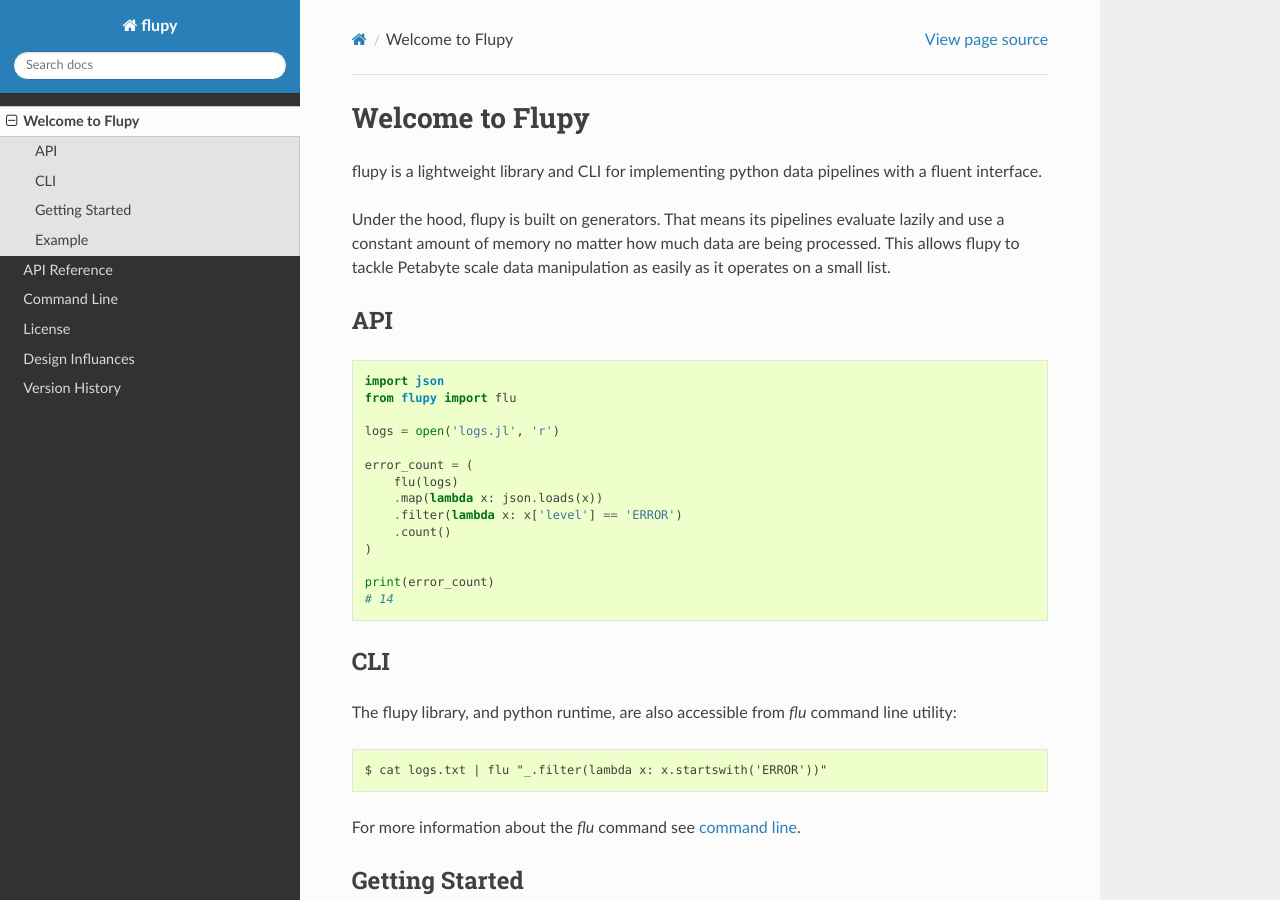
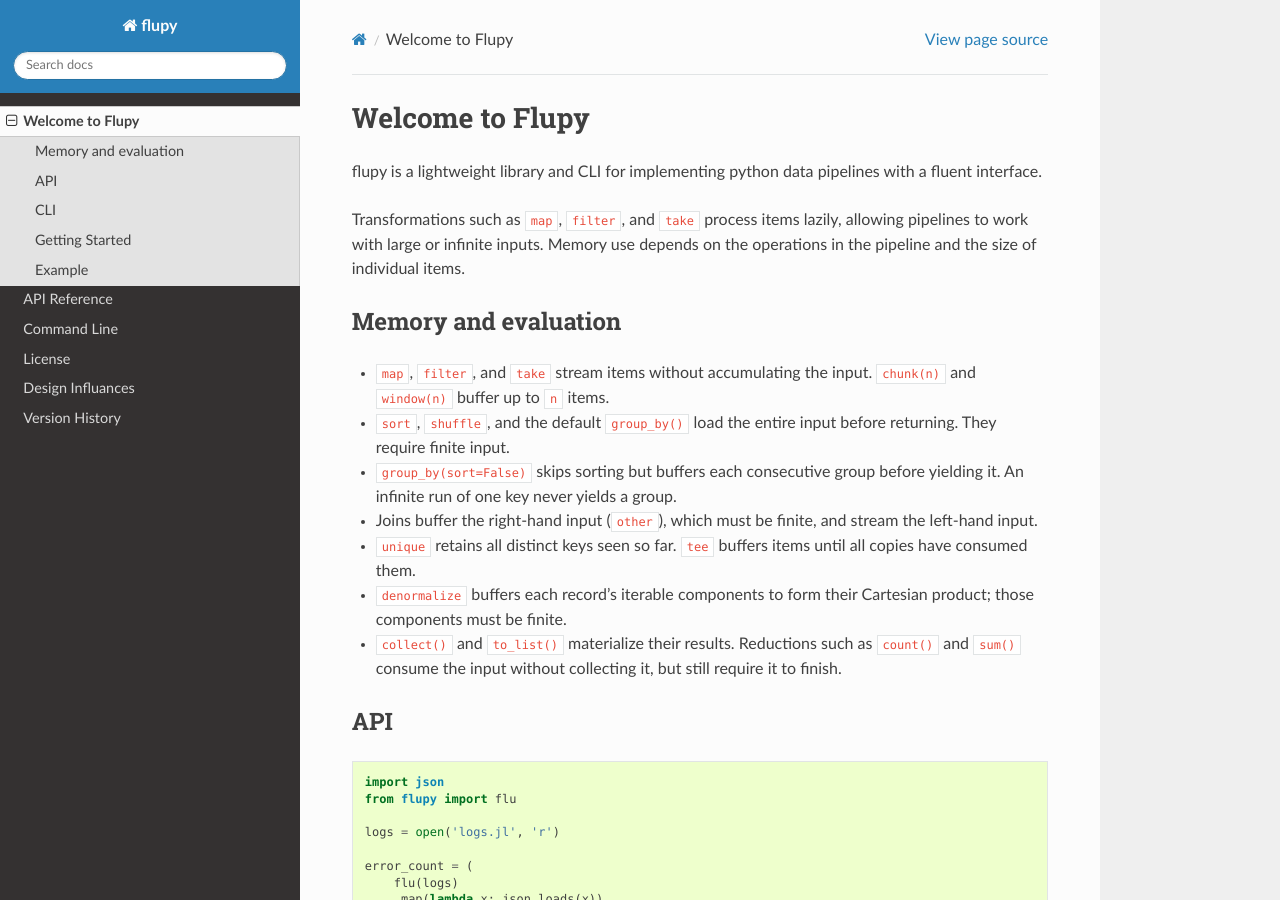
Before and after one commit to olirice/flupy, a Sphinx documentation site: the page built from docs/welcome.rst, in a window 1280 px wide and 900 px high. Built offline with Sphinx 7.4.7 and the Read the Docs theme 3.1.0, drawn with Linux system fonts in a browser that asks for light colours.

Commit message:
Clarify pipeline buffering and evaluation behavior

```diff
--- a/docs/welcome.rst
+++ b/docs/welcome.rst
@@ -5,7 +5,18 @@
 flupy is a lightweight library and CLI for implementing python data pipelines with a fluent interface.
 
 
-Under the hood, flupy is built on generators. That means its pipelines evaluate lazily and use a constant amount of memory no matter how much data are being processed. This allows flupy to tackle Petabyte scale data manipulation as easily as it operates on a small list.
+Transformations such as ``map``, ``filter``, and ``take`` process items lazily, allowing pipelines to work with large or infinite inputs. Memory use depends on the operations in the pipeline and the size of individual items.
+
+Memory and evaluation
+=====================
+
+* ``map``, ``filter``, and ``take`` stream items without accumulating the input. ``chunk(n)`` and ``window(n)`` buffer up to ``n`` items.
+* ``sort``, ``shuffle``, and the default ``group_by()`` load the entire input before returning. They require finite input.
+* ``group_by(sort=False)`` skips sorting but buffers each consecutive group before yielding it. An infinite run of one key never yields a group.
+* Joins buffer the right-hand input (``other``), which must be finite, and stream the left-hand input.
+* ``unique`` retains all distinct keys seen so far. ``tee`` buffers items until all copies have consumed them.
+* ``denormalize`` buffers each record's iterable components to form their Cartesian product; those components must be finite.
+* ``collect()`` and ``to_list()`` materialize their results. Reductions such as ``count()`` and ``sum()`` consume the input without collecting it, but still require it to finish.
 
 API
 ===
```
Also changed, not shown: README.md (+11 -1 lines), 1 other file.
